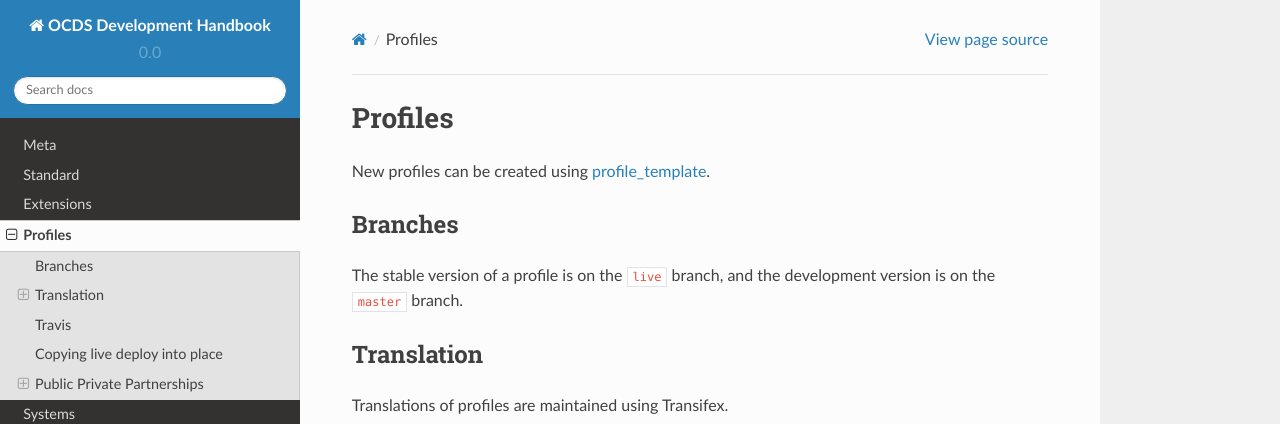
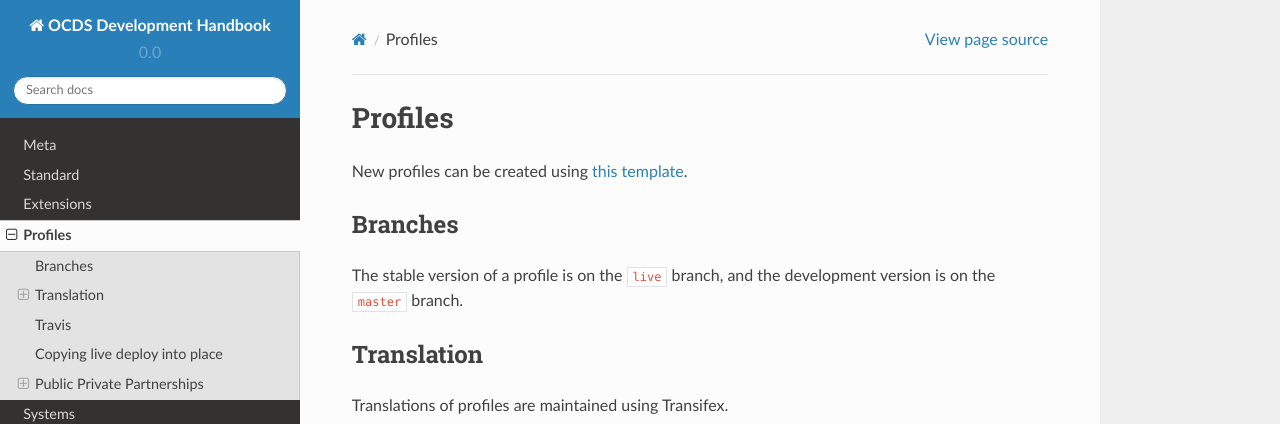
Before and after one commit to open-contracting/standard-development-handbook, a Sphinx documentation site: the page built from docs/profiles/index.md, in a window 1280 px wide and 900 px high. Shown: the top 424 px of the window. Built offline with Sphinx 7.4.7 and the Read the Docs theme 2.0.0, drawn with Linux system fonts in a browser that asks for light colours.

Commit message:
Rename repository to match standard_extension_template

```diff
--- a/docs/profiles/index.md
+++ b/docs/profiles/index.md
@@ -1,6 +1,6 @@
 # Profiles
 
-New profiles can be created using [profile_template](https://github.com/open-contracting/profile_template).
+New profiles can be created using [this template](https://github.com/open-contracting/standard_profile_template).
 
 ### Branches
 
```
